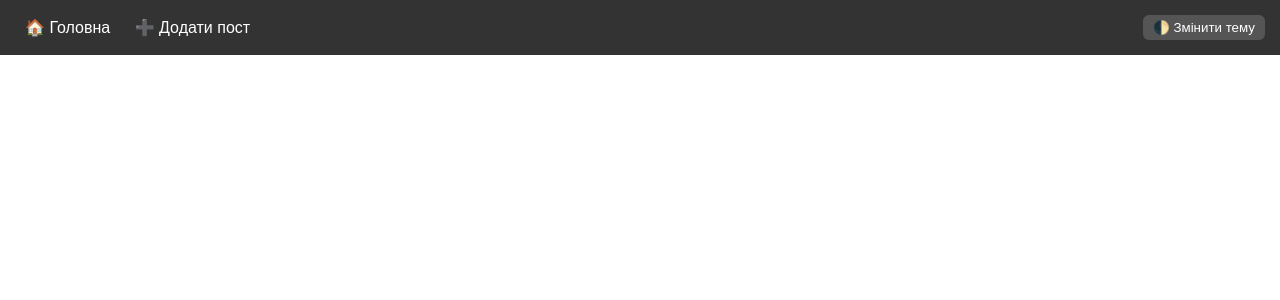
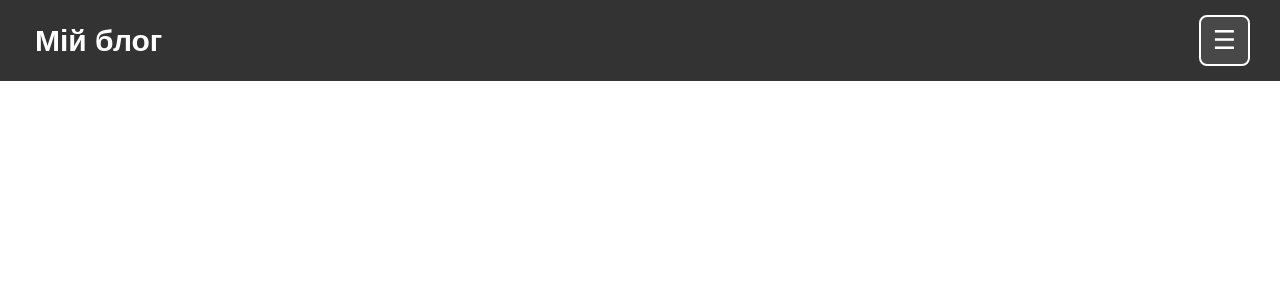
Before and after one commit to Danya-N/blog, a Django app: page / in a window 1280 px wide. Shown: the top 300 px of the page. Run offline with Django 5.2, Linux system fonts and the light colour scheme; data that the repository does not hold is empty.

Commit message:
Додав бургер-меню

```diff
--- a/blog/templates/blog/post_list.html
+++ b/blog/templates/blog/post_list.html
@@ -33,19 +33,54 @@
       align-items: center;
     }
 
-        .navbar a {
+    .burger {
+      background: rgba(255, 255, 255, 0.1);
+      border: 2px solid white;
+      font-size: 26px;
       color: white;
-            text-decoration: none;
-            margin: 0 10px;
+      cursor: pointer;
+      margin-right: 15px;
+      padding: 8px 12px;
+      border-radius: 8px;
     }
 
-        .theme-toggle {
-            background: #555;
+    .side-menu {
+      position: fixed;
+      top: 0;
+      right: 0;
+      width: 220px;
+      height: 100vh;
+      background: #444;
+      color: white;
+      padding: 20px;
+      transform: translateX(100%);
+      opacity: 0;
+      pointer-events: none;
+      transition: transform 0.4s ease, opacity 0.4s ease;
+      z-index: 999;
+      display: flex;
+      flex-direction: column;
+      gap: 15px;
+    }
+
+    .side-menu.open {
+      transform: translateX(0);
+      opacity: 1;
+      pointer-events: auto;
+    }
+
+    .side-menu button,
+    .side-menu a {
+      padding: 10px 15px;
+      background: #666;
       color: white;
       border: none;
-            padding: 5px 10px;
-            border-radius: 6px;
+      border-radius: 10px;
+      text-align: center;
+      text-decoration: none;
+      font-size: 16px;
       cursor: pointer;
+      margin-top: 20px;
     }
 
     .post {
@@ -73,6 +108,10 @@
       border: none;
       font-size: 20px;
       cursor: pointer;
+    }
+
+    .like-btn.liked {
+      color: red;
     }
 
     .comment-section {
@@ -139,29 +178,77 @@
       top: 10px;
       right: 10px;
     }
+
+    @import url('https://fonts.googleapis.com/css2?family=Poppins:wght@600&display=swap');
+
+    .side-nav span {
+        font-size: 30px;
+        font-family: 'Poppins', sans-serif;
+        color: white;
+        font-weight: bold;
+        padding-left: 20px;
+        position: relative;
+        margin-bottom: 10px;
+        transition: all 0.3s ease;
+    }
+
+    .side-nav span:hover {
+        color: #8e44ad;
+    }
+
+    .side-nav span::after {
+        content: '';
+        position: absolute;
+        bottom: -4px;
+        left: 0;
+        width: 100%;
+        height: 2px;
+        background-color: #8e44ad;
+        transform: scaleX(0);
+        transition: transform 0.3s ease-in-out;
+    }
+
+    .side-nav span:hover::after {
+        transform: scaleX(1);
+    }
+
+    /* Новий стиль для посилань у контенті */
+    .post-content a {
+      color: inherit; /* посилання не сині */
+      text-decoration: none;
+    }
+
+    .post-content a:hover {
+      text-decoration: underline; /* підкреслення при наведенні */
+    }
   </style>
 </head>
 <body>
 
   <div class="navbar">
-        <div>
-            <a href="{% url 'post_list' %}">🏠 Головна</a>
+    <div class="side-nav">
+      <span>Мій блог</span>
+    </div>
+    <div style="flex: 1;"></div>
+    <button class="burger" onclick="toggleMenu()">☰</button>
+  </div>
+
+  <div class="side-menu" id="sideMenu">
+    <button onclick="toggleMenu()">✖ Закрити</button>
+    <button onclick="toggleTheme()">🌓 Змінити тему</button>
     <a href="{% url 'add_post' %}">➕ Додати пост</a>
-        </div>
-        <button class="theme-toggle" onclick="toggleTheme()">🌓 Змінити тему</button>
   </div>
 
   <div class="container">
     {% for post in posts %}
       <div class="post" id="post-{{ post.id }}">
-                <!-- Кнопка видалення посту в правому куті -->
         <form class="post-delete-form" action="{% url 'delete_post' post.id %}" method="post">
           {% csrf_token %}
           <button type="submit" class="delete-button" title="Видалити пост">🗑️</button>
         </form>
 
         <h2>{{ post.title }}</h2>
-                <p>{{ post.content }}</p>
+        <p class="post-content">{{ post.content }}</p>
 
         {% if post.image %}
           <img src="{{ post.image.url }}" alt="Зображення">
@@ -174,13 +261,11 @@
           </video>
         {% endif %}
 
-                <!-- Лайки -->
         <div>
-                    <button class="like-btn" onclick="toggleLike({{ post.id }})" id="like-btn-{{ post.id }}">❤️</button>
+          <button class="like-btn" id="like-btn-{{ post.id }}" onclick="toggleLike({{ post.id }})">❤️</button>
           <span id="like-count-{{ post.id }}">{{ post.like_count }}</span> лайків
         </div>
 
-                <!-- Коментарі -->
         <div class="comment-section">
           <h4>Коментарі:</h4>
           {% for comment in post.comments.all %}
@@ -206,6 +291,18 @@
   </div>
 
   <script>
+    function makeLinksClickable() {
+      const posts = document.querySelectorAll('.post-content');
+      posts.forEach(post => {
+        let content = post.innerHTML;
+        const urlRegex = /(https?:\/\/[^\s]+)/g;
+        content = content.replace(urlRegex, '<a href="$1" target="_blank">$1</a>');
+        post.innerHTML = content;
+      });
+    }
+
+    document.addEventListener("DOMContentLoaded", makeLinksClickable);
+
     if (localStorage.getItem('theme') === 'dark') {
       document.body.classList.add('dark-theme');
     }
@@ -217,11 +314,18 @@
     }
 
     function toggleLike(postId) {
+      const likeBtn = document.getElementById(`like-btn-${postId}`);
       fetch(`/like/${postId}/`)
         .then(response => response.json())
         .then(data => {
           document.getElementById(`like-count-${postId}`).textContent = data.likes;
+          likeBtn.classList.toggle('liked', data.liked);
         });
+    }
+
+    function toggleMenu() {
+      const menu = document.getElementById('sideMenu');
+      menu.classList.toggle('open');
     }
   </script>
 </body>
```
Also changed, not shown: media/post_images/m4_M6Yiyih.jpg (deleted), media/post_images/m4_N4dEidk.jpg (deleted), media/post_images/Знімок_екрана_2025-01-25_211024.png (deleted), media/post_images/Знімок_екрана_2025-01-25_211024_a4zDIb2.png (deleted), media/post_images/Знімок_екрана_2025-02-08_193414_CO62rLB.png (added), media/post_images/Знімок_екрана_2025-02-11_170839.png (added), media/post_images/Знімок_екрана_2025-02-11_172941.png (deleted), media/post_images/Знімок_екрана_2025-02-11_172954.png (deleted), media/post_images/Знімок_екрана_2025-02-11_172954_2CfO2Cz.png (deleted), media/post_images/Знімок_екрана_2025-02-11_172954_HXLDCou.png (deleted), media/post_images/Знімок_екрана_2025-02-11_173143.png (deleted), media/post_images/Знімок_екрана_2025-02-11_173211.png (deleted), 5 other files. Lines whose indentation alone changed are shown as unchanged.
